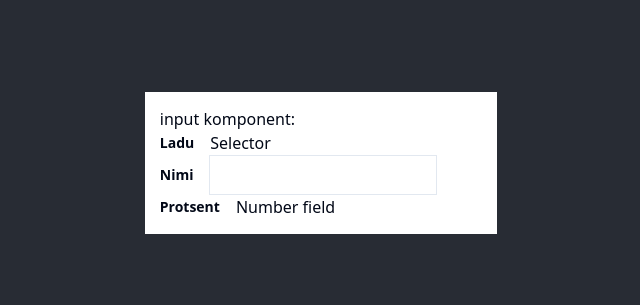
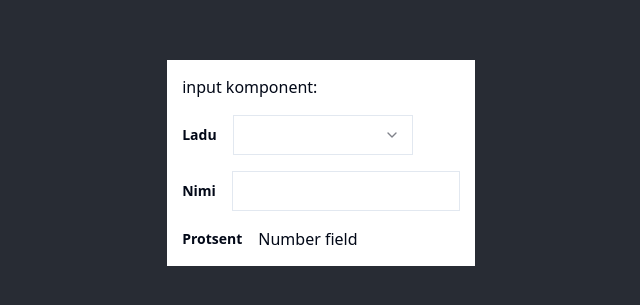
Before and after one commit to KarupoegPuhh/ampwise_proovitoo, a React (Create React App) app: page / in a window 1280 px wide. Shown: the part 237-542 px from the top of the page, without its empty margins (319-959 px from the left). Built offline with nearby package versions, Linux system fonts and the light colour scheme.

Commit message:
no state change yet

```diff
--- a/package.json
+++ b/package.json
@@ -4,6 +4,7 @@
   "private": true,
   "dependencies": {
     "@radix-ui/react-label": "^2.0.2",
+    "@radix-ui/react-select": "^2.0.0",
     "@testing-library/jest-dom": "^5.17.0",
     "@testing-library/react": "^13.4.0",
     "@testing-library/user-event": "^13.5.0",
--- a/src/App.tsx
+++ b/src/App.tsx
@@ -4,9 +4,9 @@
 function App() {
   return (
     <div className="app">
-      <div className="box_white_bg">
+      <div className="box_white_bg grid gap-y-4">
         input komponent:
-        <Input label="Ladu" type={InputType.Selector}/>
+        <Input label="Ladu" type={InputType.Selector} values={["valik 1", "valik 2"]}/>
         <Input label="Nimi" type={InputType.TextField}/>
         <Input label="Protsent" type={InputType.PrecentageField}/>
       </div>
--- a/src/components/input/Input.tsx
+++ b/src/components/input/Input.tsx
@@ -10,38 +10,76 @@
   PrecentageField
 } // can add more NumberField types like float and int when needed (see NumberFieldType)
 
-function Input(props: { label: string, type: InputType }) {
+interface InputBaseProps {
+  label: string;
+  type: InputType;
+  values?: never;
+}
+
+interface InputPropsSelectorStringValues {
+  label: string;
+  type: InputType;
+  values: string[];
+} // add interfaces with different values type if needed
+
+type InputProps = InputBaseProps | InputPropsSelectorStringValues;
+
+type InputValue = string | number | null; //needs changing
+
+enum InputState {
+  new,
+  readOnly,
+  edit
+}
+
+function Input(props: InputProps) {
   const { type, label } = props;
+  const [value, setValue] = useState<InputValue>(null);
+  const [state, setState] = useState(InputState.new);
+  const readOnly = state === InputState.readOnly;
 
   let inputElement: JSX.Element;
   switch (type) {
     case InputType.Selector :
-      inputElement = <Selector/>;
+      if (!props.values) {
+        return null; // Selector type without values prop not allowed
+      }
+      inputElement = <Selector values={props.values} disabled={readOnly}/>;
       break;
     case InputType.TextField :
-      inputElement = <TextField label={label} inputType="text"/>;
+      inputElement = <TextField label={label} inputType="text" disabled={readOnly}/>;
       break;
     case InputType.PrecentageField :
-      inputElement = <NumberField type={NumberFieldType.Precentage}/>
+      inputElement = <NumberField type={NumberFieldType.Precentage} disabled={readOnly}/>
       break;
     default:
       return null;
   }
 
   return (
-    <InputWrapper label={label} inputElement={inputElement}/>
+    <InputWrapper label={label}
+                  inputElement={inputElement}
+                  state={state}
+                  setState={setState}
+                  value={value}
+                  setValue={setValue}/>
   );
 }
 
-function InputWrapper(props: { inputElement: JSX.Element, label: string }) {
-  const { label } = props;
+function InputWrapper(props: {
+  inputElement: JSX.Element,
+  label: string,
+  state: InputState,
+  setState: (s: InputState) => void,
+  value: InputValue,
+  setValue: (v: InputValue) => void
+}) {
+  const { label, state } = props;
+
   const [isHovering, setIsHovering] = useState(false);
-
   const handleMouseOver = () => {
     setIsHovering(true);
-    console.log("mouse in")
   };
-
   const handleMouseOut = () => {
     setIsHovering(false);
   };
@@ -50,8 +88,16 @@
     <>
       <div className="flex items-stretch gap-4" onMouseOver={handleMouseOver} onMouseOut={handleMouseOut}>
         <Label className="font-bold float-left flex items-center justify-center" htmlFor={`id_${label}`}>{label}</Label>
-        {props.inputElement}
-        <p className={`flex items-center justify-center ${isHovering ? "visible" : "invisible"}`}>edit</p>
+        <div className="float-right">{props.inputElement}</div>
+        {state !== InputState.new &&
+          (state === InputState.edit ?
+              <><p>y</p><p>cancel</p></> :
+              <div className={`flex items-center justify-center ${isHovering ? "visible" : "invisible"}`}>
+                <p>edit</p>
+                <p>copy</p>
+              </div>
+          )
+        }
       </div>
     </>
   );
--- a/src/components/input/NumberField.tsx
+++ b/src/components/input/NumberField.tsx
@@ -4,7 +4,7 @@
   Int
 }
 
-function NumberField(props: { type: NumberFieldType }) {
+function NumberField(props: { type: NumberFieldType, disabled: boolean }) {
   return (
     <div>
       Number field
--- a/src/components/input/Selector.tsx
+++ b/src/components/input/Selector.tsx
@@ -1,8 +1,17 @@
-function Selector() {
+import { Select, SelectContent, SelectItem, SelectTrigger, SelectValue } from '../ui/select';
+
+function Selector(props: { values: string[], disabled: boolean, placeholderText?: string }) {
+  const { values, disabled, placeholderText } = props;
+
   return (
-    <div>
-      Selector
-    </div>
+    <Select disabled={disabled}>
+      <SelectTrigger className="w-[180px]">
+        <SelectValue placeholder={placeholderText}/>
+      </SelectTrigger>
+      <SelectContent>
+        {values.map((value) => <SelectItem value={value}>{value}</SelectItem>)}
+      </SelectContent>
+    </Select>
   );
 }
 
--- a/src/components/input/TextField.tsx
+++ b/src/components/input/TextField.tsx
@@ -1,11 +1,16 @@
 import { HTMLInputTypeAttribute } from 'react';
 import { Input } from "../ui/input";
 
-function TextField(props: { label: string, inputType: HTMLInputTypeAttribute, placeholderText?: string }) {
+function TextField(props: {
+  label: string,
+  disabled: boolean,
+  inputType: HTMLInputTypeAttribute,
+  placeholderText?: string
+}) {
   const { label, inputType, placeholderText } = props;
 
   return (
-    <Input className="float-right" type={inputType} id={`id_${label}`} placeholder={placeholderText}/>
+    <Input type={inputType} id={`id_${label}`} placeholder={placeholderText}/>
   );
 }
 
--- /dev/null
+++ b/src/components/ui/select.tsx
@@ -0,0 +1,119 @@
+import * as SelectPrimitive from "@radix-ui/react-select"
+import { Check, ChevronDown } from "lucide-react"
+import * as React from "react"
+
+import { cn } from "../../lib/utils"
+
+const Select = SelectPrimitive.Root
+
+const SelectGroup = SelectPrimitive.Group
+
+const SelectValue = SelectPrimitive.Value
+
+const SelectTrigger = React.forwardRef<
+  React.ElementRef<typeof SelectPrimitive.Trigger>,
+  React.ComponentPropsWithoutRef<typeof SelectPrimitive.Trigger>
+>(({ className, children, ...props }, ref) => (
+  <SelectPrimitive.Trigger
+    ref={ref}
+    className={cn(
+      "flex h-10 w-full items-center justify-between border border-input bg-background px-3 py-2 text-sm ring-offset-background placeholder:text-muted-foreground focus:outline-none focus:ring-2 focus:ring-ring focus:ring-offset-2 disabled:cursor-not-allowed disabled:opacity-50",
+      className
+    )}
+    {...props}
+  >
+    {children}
+    <SelectPrimitive.Icon asChild>
+      <ChevronDown className="h-4 w-4 opacity-50"/>
+    </SelectPrimitive.Icon>
+  </SelectPrimitive.Trigger>
+))
+SelectTrigger.displayName = SelectPrimitive.Trigger.displayName
+
+const SelectContent = React.forwardRef<
+  React.ElementRef<typeof SelectPrimitive.Content>,
+  React.ComponentPropsWithoutRef<typeof SelectPrimitive.Content>
+>(({ className, children, position = "popper", ...props }, ref) => (
+  <SelectPrimitive.Portal>
+    <SelectPrimitive.Content
+      ref={ref}
+      className={cn(
+        "relative z-50 min-w-[8rem] overflow-hidden border bg-popover text-popover-foreground shadow-md data-[state=open]:animate-in data-[state=closed]:animate-out data-[state=closed]:fade-out-0 data-[state=open]:fade-in-0 data-[state=closed]:zoom-out-95 data-[state=open]:zoom-in-95 data-[side=bottom]:slide-in-from-top-2 data-[side=left]:slide-in-from-right-2 data-[side=right]:slide-in-from-left-2 data-[side=top]:slide-in-from-bottom-2",
+        position === "popper" &&
+        "data-[side=bottom]:translate-y-1 data-[side=left]:-translate-x-1 data-[side=right]:translate-x-1 data-[side=top]:-translate-y-1",
+        className
+      )}
+      position={position}
+      {...props}
+    >
+      <SelectPrimitive.Viewport
+        className={cn(
+          "p-1",
+          position === "popper" &&
+          "h-[var(--radix-select-trigger-height)] w-full min-w-[var(--radix-select-trigger-width)]"
+        )}
+      >
+        {children}
+      </SelectPrimitive.Viewport>
+    </SelectPrimitive.Content>
+  </SelectPrimitive.Portal>
+))
+SelectContent.displayName = SelectPrimitive.Content.displayName
+
+const SelectLabel = React.forwardRef<
+  React.ElementRef<typeof SelectPrimitive.Label>,
+  React.ComponentPropsWithoutRef<typeof SelectPrimitive.Label>
+>(({ className, ...props }, ref) => (
+  <SelectPrimitive.Label
+    ref={ref}
+    className={cn("py-1.5 pl-8 pr-2 text-sm font-semibold", className)}
+    {...props}
+  />
+))
+SelectLabel.displayName = SelectPrimitive.Label.displayName
+
+const SelectItem = React.forwardRef<
+  React.ElementRef<typeof SelectPrimitive.Item>,
+  React.ComponentPropsWithoutRef<typeof SelectPrimitive.Item>
+>(({ className, children, ...props }, ref) => (
+  <SelectPrimitive.Item
+    ref={ref}
+    className={cn(
+      "relative flex w-full cursor-default select-none items-center py-1.5 pl-8 pr-2 text-sm outline-none focus:bg-accent focus:text-accent-foreground data-[disabled]:pointer-events-none data-[disabled]:opacity-50",
+      className
+    )}
+    {...props}
+  >
+    <span className="absolute left-2 flex h-3.5 w-3.5 items-center justify-center">
+      <SelectPrimitive.ItemIndicator>
+        <Check className="h-4 w-4"/>
+      </SelectPrimitive.ItemIndicator>
+    </span>
+
+    <SelectPrimitive.ItemText>{children}</SelectPrimitive.ItemText>
+  </SelectPrimitive.Item>
+))
+SelectItem.displayName = SelectPrimitive.Item.displayName
+
+const SelectSeparator = React.forwardRef<
+  React.ElementRef<typeof SelectPrimitive.Separator>,
+  React.ComponentPropsWithoutRef<typeof SelectPrimitive.Separator>
+>(({ className, ...props }, ref) => (
+  <SelectPrimitive.Separator
+    ref={ref}
+    className={cn("-mx-1 my-1 h-px bg-muted", className)}
+    {...props}
+  />
+))
+SelectSeparator.displayName = SelectPrimitive.Separator.displayName
+
+export {
+  Select,
+  SelectGroup,
+  SelectValue,
+  SelectTrigger,
+  SelectContent,
+  SelectLabel,
+  SelectItem,
+  SelectSeparator,
+}
```
Also changed, not shown: 1 other file (tests, documents, lock files or other folders).
